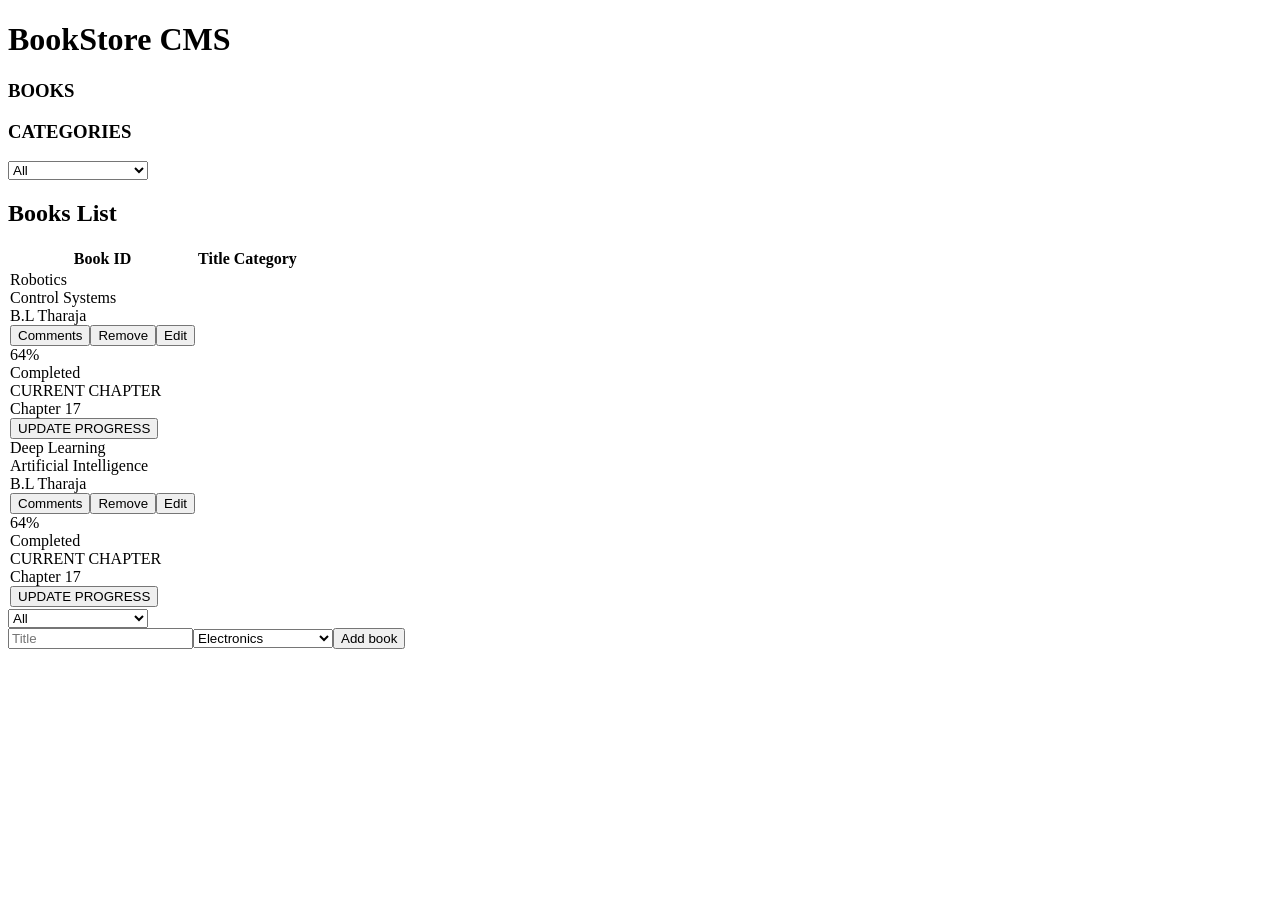
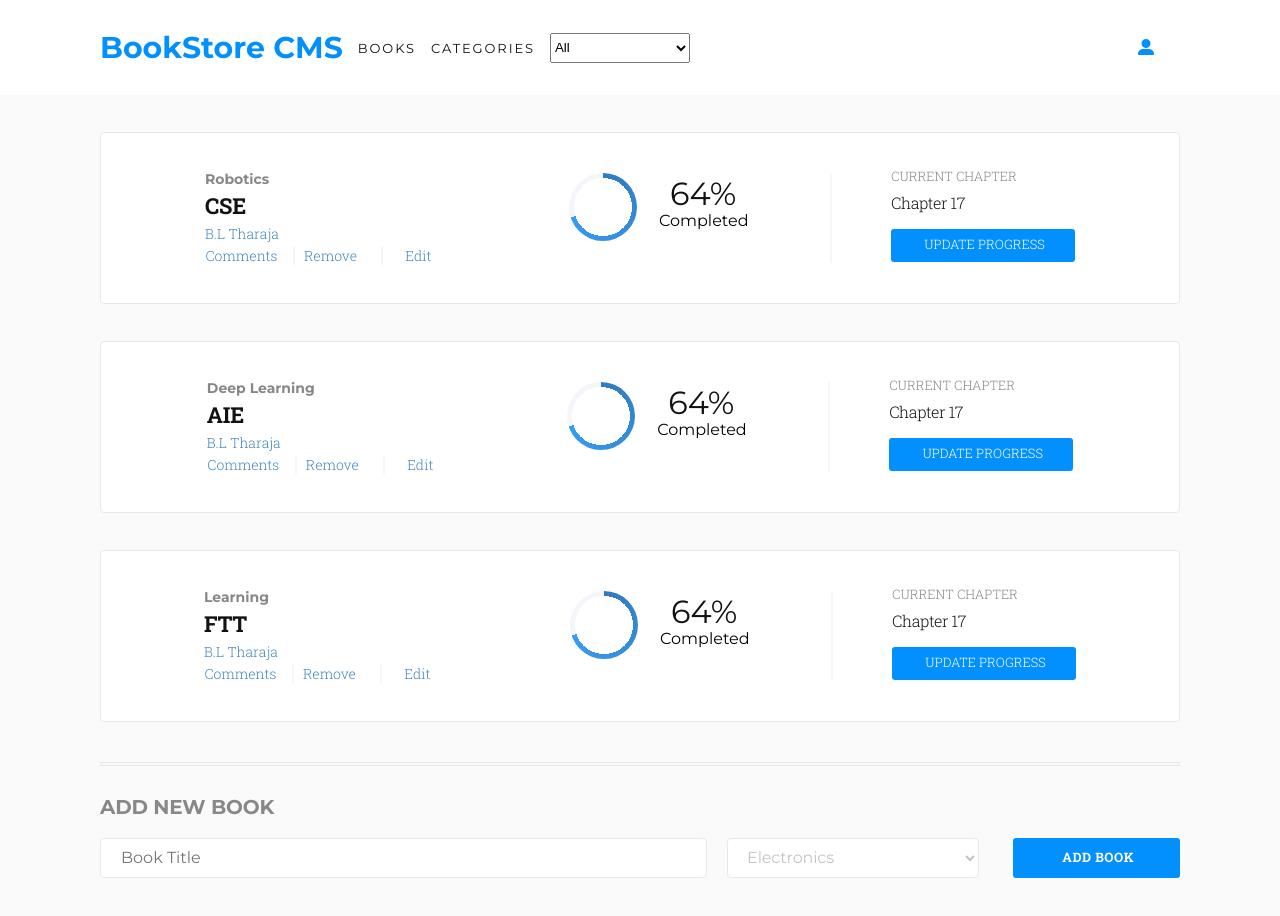
Before and after one commit to Alaska01/book-store, a React (Create React App) app: page / in a window 1280 px wide. Shown: the top 916 px of the page. Before the commit the page ends 800 px from the top, so only its background shows below. Built offline with nearby package versions, Linux system fonts and the light colour scheme.

Commit message:
Relocate files

```diff
--- a/package.json
+++ b/package.json
@@ -12,6 +12,7 @@
     "react-redux": "^7.2.6",
     "react-scripts": "4.0.3",
     "redux": "^4.1.2",
+    "sass": "^1.43.4",
     "web-vitals": "^1.1.2"
   },
   "scripts": {
--- a/public/index.html
+++ b/public/index.html
@@ -4,6 +4,7 @@
     <meta charset="utf-8" />
 
     <meta name="viewport" content="width=device-width, initial-scale=1" />
+    <script src="https://kit.fontawesome.com/ad0c4e912f.js" crossorigin="anonymous"></script>
     <meta name="theme-color" content="#000000" />
 
     <title>Book Store App</title>
--- a/src/containers/BooksForm.js
+++ b/src/containers/BooksForm.js
@@ -24,12 +24,7 @@ const CATEGORIES = [
 function BooksForm() {
   const dispatch = useDispatch();
   const [title, setTitle] = useState('');
-  const [category, setCategory] = useState('Electronics');
-
-  const handleChange = (event) => {
-    if (event.target.name === 'title') setTitle(event.target.value);
-    if (event.target.name === 'category') setCategory(event.target.value);
-  };
+  const [category, setCategory] = useState('Action');
 
   const handleSubmit = (event) => {
     event.preventDefault();
@@ -41,18 +36,25 @@ function BooksForm() {
     }
   };
 
+  const handleChange = (event) => {
+    if (event.target.name === 'title') setTitle(event.target.value);
+    if (event.target.name === 'category') setCategory(event.target.value);
+  };
+
   return (
-    <div>
-      <form onSubmit={handleSubmit}>
+    <div className="books-form main">
+      <div className="books-form add-text ">ADD NEW BOOK</div>
+      <form onSubmit={handleSubmit} className="books-form form-main ">
         <input
-          type="text"
           name="title"
           onChange={handleChange}
-          placeholder="Title"
+          type="text"
+          placeholder="Book Title"
+          className="books-form input "
           required
         />
-
         <select
+          className="books-form select-category "
           onChange={handleChange}
           name="category"
           required
@@ -66,7 +68,9 @@ function BooksForm() {
             </option>
           ))}
         </select>
-        <button type="submit">Add book</button>
+        <button type="submit" className="books-form add-book ">
+          ADD BOOK
+        </button>
       </form>
     </div>
   );
--- a/src/containers/BooksList.js
+++ b/src/containers/BooksList.js
@@ -1,18 +1,13 @@
 import React from 'react';
 import { useSelector, useDispatch } from 'react-redux';
-import { removeBook, changeFilter } from '../actions/books';
+import { removeBook } from '../actions/books';
 import Book from '../components/Books';
-import CategoryFilter from '../components/CategoryFilter';
 
 const BooksList = () => {
   const dispatch = useDispatch();
   const books = useSelector((state) => state.book);
   const filter = useSelector((state) => state.filter);
   const handleRemoveBook = (id) => dispatch(removeBook(id));
-
-  const handleFilterChange = (event) => {
-    dispatch(changeFilter(event.target.value));
-  };
 
   const filterBooks = (books) => (
     filter === 'All' ? books
@@ -21,28 +16,15 @@ const BooksList = () => {
 
   return (
     <div>
-      <h2>Books List</h2>
-      <table>
-        <thead>
-          <tr>
-            <th>Book ID</th>
-            <th>Title</th>
-            <th>Category</th>
-            <th> </th>
-          </tr>
-        </thead>
-        <tbody>
-          { filterBooks(books)
-            .map((book) => (
+      <div>
+        {filterBooks(books).map((book) => (
           <Book
             key={book.id}
             book={book}
             handleRemoveBook={() => handleRemoveBook(book.id)}
           />
         ))}
-        </tbody>
-      </table>
-      <CategoryFilter handleFilterChange={handleFilterChange} />
+      </div>
     </div>
   );
 };
--- a/src/index.js
+++ b/src/index.js
@@ -3,6 +3,7 @@ import ReactDOM from 'react-dom';
 import { Provider } from 'react-redux';
 import App from './components/App';
 import store from './reducers/index';
+import './App.scss';
 
 ReactDOM.render(
   <React.StrictMode>
--- a/src/reducers/index.js
+++ b/src/reducers/index.js
@@ -5,13 +5,18 @@ const initialState = {
   book: [
     {
       id: 1,
-      title: 'Control Systems',
+      title: 'CSE',
       category: 'Robotics',
     },
     {
       id: 2,
-      title: 'Artificial Intelligence',
+      title: 'AIE',
       category: 'Deep Learning',
+    },
+    {
+      id: 3,
+      title: 'FTT',
+      category: 'Learning',
     },
   ],
   filter: 'All',
```
Also changed, not shown: src/App.scss (renamed from App.scss), src/reset.css (renamed from reset.css), 1 other file (tests, documents, lock files or other folders). Lines whose indentation alone changed are shown as unchanged.
